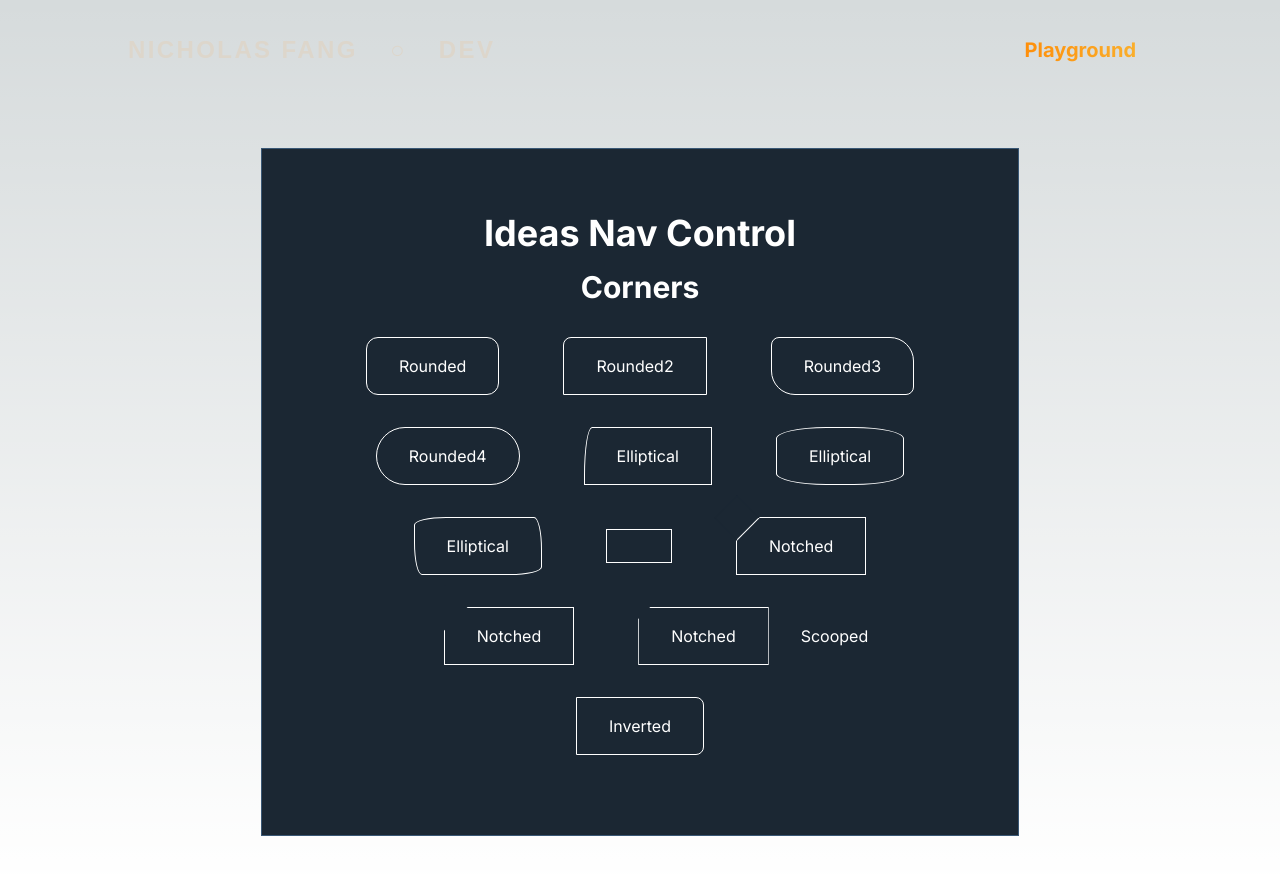
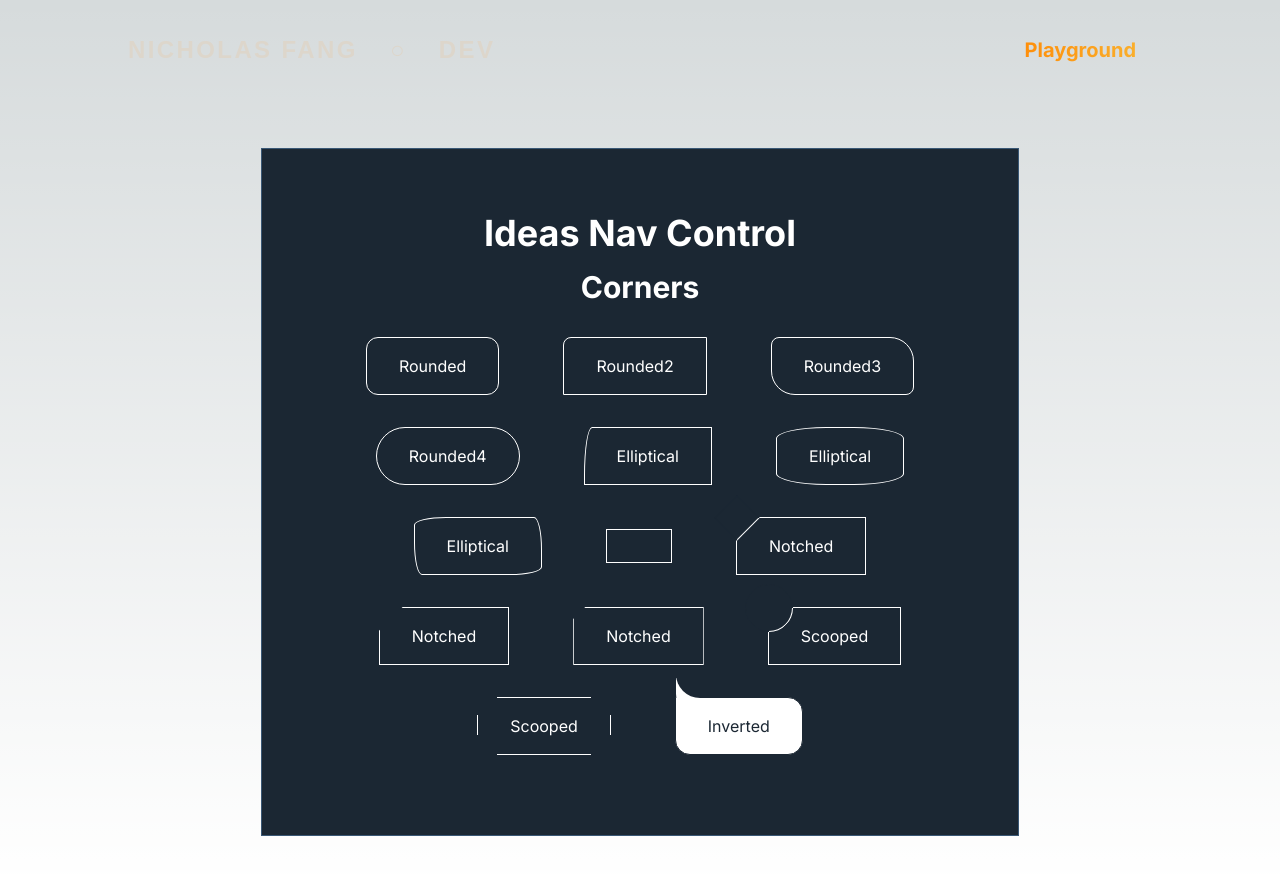
Before and after one commit to nickfang/nickfang.github.io, a Next.js app: page /ideas/styling/corners in a window 1280 px wide. Shown: the top 874 px of the page. Built offline with nearby package versions, Linux system fonts and the light colour scheme.

Commit message:
Adding more border options.

```diff
--- a/src/app/ideas/styling/corners/page.module.css
+++ b/src/app/ideas/styling/corners/page.module.css
@@ -1,16 +1,8 @@
 .container {
   @apply flex justify-center items-center flex-wrap;
 }
-
-.subcontainer {
-  /* @apply w-1/4; */
-}
-
 .item {
   @apply mx-8 my-4 px-8 py-4 border;
-}
-.item:after {
-  @apply text-center;
 }
 
 .rounded {
@@ -54,9 +46,19 @@
 }
 
 .scooped {
-  @apply item rounded-b-lg;
+  @apply item;
+}
+.scooped:before {
+  @apply content-[""] absolute -mt-10 -ml-14 w-12 h-12 rotate-45 rounded-full border border-gunmetal border-r-[#ffffff] bg-gunmetal;
+}
+.scooped2 {
+  @apply item;
+  mask: radial-gradient(20px at 40px 40px, transparent 98%, black) -40px -40px;
 }
 
 .inverted {
-  @apply item rounded-r-lg;
+  @apply item relative rounded-[0_15px_15px_15px] text-gunmetal bg-white;
 }
+.inverted:after {
+  @apply content-[""] absolute -top-[40px] -left-[0px] h-10 w-10 rounded-bl-3xl shadow-[0_20px_0_0_white];
+}
--- a/src/app/ideas/styling/corners/page.tsx
+++ b/src/app/ideas/styling/corners/page.tsx
@@ -27,7 +27,8 @@ const Corners = () => {
 
         <div className={styles.notched3}>Notched</div>
 
-        <div className={styles.scoooped}>Scooped</div>
+        <div className={styles.scooped}>Scooped</div>
+        <div className={styles.scooped2}>Scooped</div>
 
         <div className={styles.inverted}>Inverted</div>
       </div>
```
